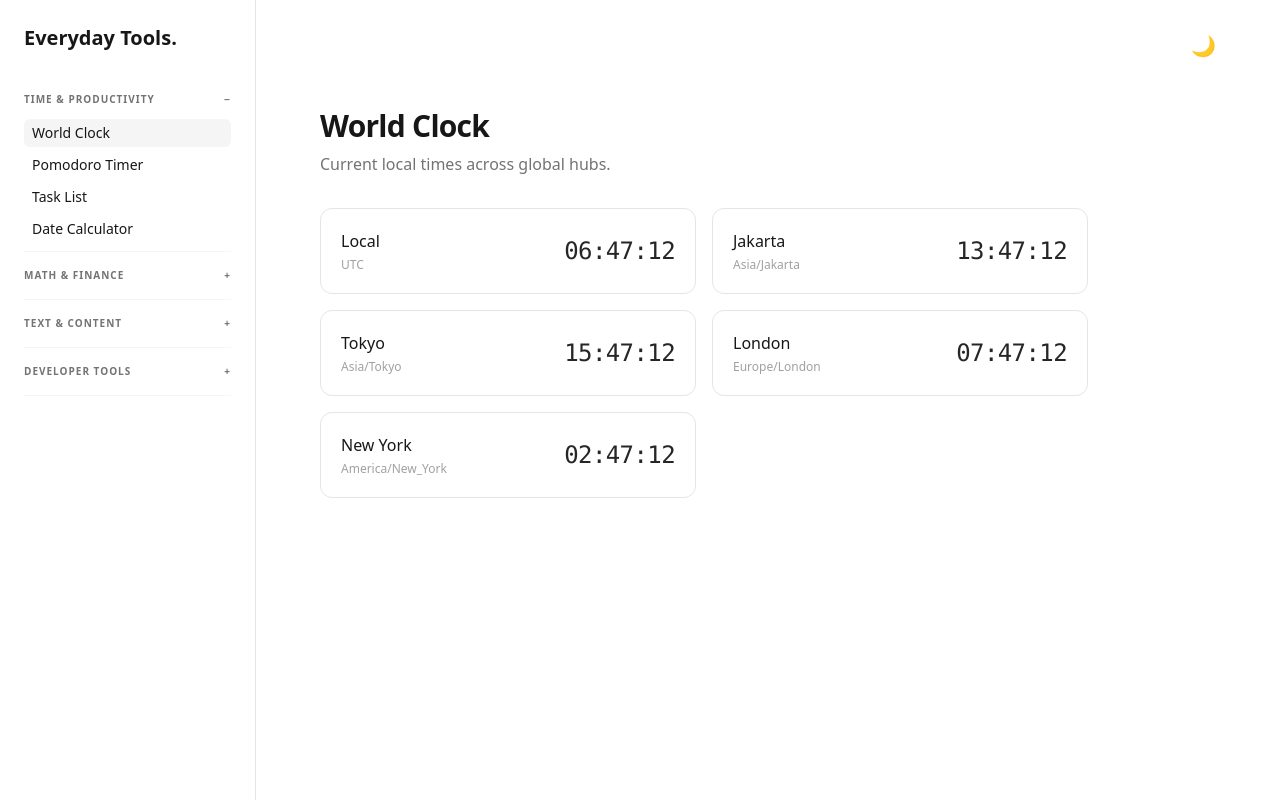
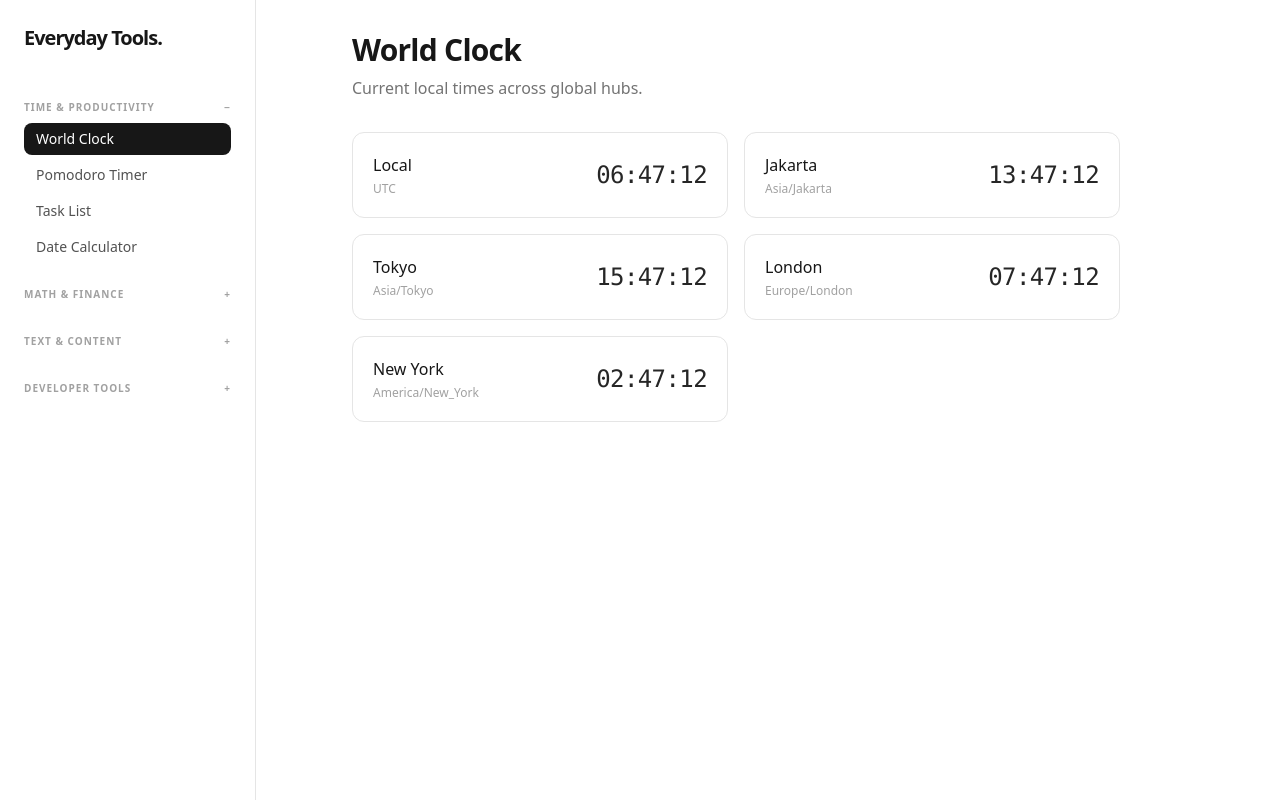
Before and after one commit to Fairfax18/everyday-tools, a Next.js app: page /time/world-clock in a window 1280 px wide. Built offline with nearby package versions, Linux system fonts and the light colour scheme.

Commit message:
Update AppLayout.js

```diff
--- a/components/AppLayout.js
+++ b/components/AppLayout.js
@@ -3,59 +3,68 @@
 import Link from 'next/link';
 import { usePathname } from 'next/navigation';
 import { toolsCategories } from '../lib/toolsConfig';
+import { motion, AnimatePresence } from 'framer-motion'; // Added for smooth transitions
 
 export default function AppLayout({ children }) {
   const [isMobileOpen, setIsMobileOpen] = useState(false);
   const [isDark, setIsDark] = useState(false);
   const [openCategory, setOpenCategory] = useState('time');
-  const [showSearch, setShowSearch] = useState(false);
   const pathname = usePathname();
 
-  useEffect(() => {
-    const isDarkMode = localStorage.theme === 'dark' || (!('theme' in localStorage) && window.matchMedia('(prefers-color-scheme: dark)').matches);
-    setIsDark(isDarkMode);
-    document.documentElement.classList.toggle('dark', isDarkMode);
-  }, []);
-
-  const toggleTheme = () => {
-    const newDark = !isDark;
-    setIsDark(newDark);
-    document.documentElement.classList.toggle('dark', newDark);
-    localStorage.theme = newDark ? 'dark' : 'light';
-  };
+  // ... (Keep existing Dark Mode and Theme logic) ...
 
   return (
-    <div className="flex min-h-screen">
-      {/* Sidebar */}
-      <aside className="w-64 border-r border-neutral-200 dark:border-neutral-800 hidden md:block p-6">
-        <Link href="/" className="text-xl font-bold mb-8 block">Everyday Tools.</Link>
-        <nav className="space-y-2">
+    <div className="flex min-h-screen bg-white dark:bg-[#0a0a0a] transition-colors duration-300">
+
+      {/* Sidebar: Now with better hover states for a "Sleek" look */}
+      <aside className="w-64 border-r border-neutral-200 dark:border-neutral-800 hidden md:block p-6 sticky top-0 h-screen">
+        <Link href="/" className="text-xl font-bold mb-10 block tracking-tighter">Everyday Tools.</Link>
+        <nav className="space-y-1">
           {toolsCategories.map((cat) => (
-            <div key={cat.slug} className="border-b border-neutral-100 dark:border-neutral-800 pb-2">
-              <button onClick={() => setOpenCategory(openCategory === cat.slug ? null : cat.slug)} className="w-full flex justify-between text-[10px] font-bold uppercase tracking-widest text-neutral-500 py-2">
+            <div key={cat.slug} className="mb-4">
+              <button
+                onClick={() => setOpenCategory(openCategory === cat.slug ? null : cat.slug)}
+                className="w-full flex justify-between text-[10px] font-bold uppercase tracking-widest text-neutral-400 hover:text-neutral-900 dark:hover:text-neutral-100 py-2 transition-colors"
+              >
                 {cat.title} <span>{openCategory === cat.slug ? '−' : '+'}</span>
               </button>
               {openCategory === cat.slug && (
-                <ul className="space-y-1 mt-1">
+                <motion.ul
+                  initial={{ opacity: 0, height: 0 }}
+                  animate={{ opacity: 1, height: 'auto' }}
+                  className="space-y-1 overflow-hidden"
+                >
                   {cat.tools.map(t => (
                     <li key={t.path}>
-                      <Link href={t.path} className={`text-sm block py-1 px-2 rounded-md ${pathname === t.path ? 'bg-neutral-100 dark:bg-neutral-800' : 'hover:bg-neutral-50 dark:hover:bg-neutral-900'}`}>{t.name}</Link>
+                      <Link
+                        href={t.path}
+                        className={`text-sm block py-1.5 px-3 rounded-lg transition-all ${pathname === t.path ? 'bg-neutral-900 text-white dark:bg-white dark:text-neutral-900' : 'text-neutral-600 dark:text-neutral-400 hover:bg-neutral-100 dark:hover:bg-neutral-900'}`}
+                      >
+                        {t.name}
+                      </Link>
                     </li>
                   ))}
-                </ul>
+                </motion.ul>
               )}
             </div>
           ))}
         </nav>
       </aside>
 
-      {/* Main Area */}
-      <main className="flex-1 overflow-y-auto p-8">
-        <div className="max-w-4xl mx-auto">
-          <header className="flex justify-end gap-4 mb-12">
-            <button onClick={toggleTheme} className="text-xl">{isDark ? '☀️' : '🌙'}</button>
-          </header>
-          {children}
+      {/* Main Content Area: The Page Transition Layer */}
+      <main className="flex-1 overflow-y-auto">
+        <div className="max-w-4xl mx-auto p-8">
+          <AnimatePresence mode="wait">
+            <motion.div
+              key={pathname}
+              initial={{ opacity: 0, y: 5 }}
+              animate={{ opacity: 1, y: 0 }}
+              exit={{ opacity: 0, y: -5 }}
+              transition={{ duration: 0.2 }}
+            >
+              {children}
+            </motion.div>
+          </AnimatePresence>
         </div>
       </main>
     </div>
```
